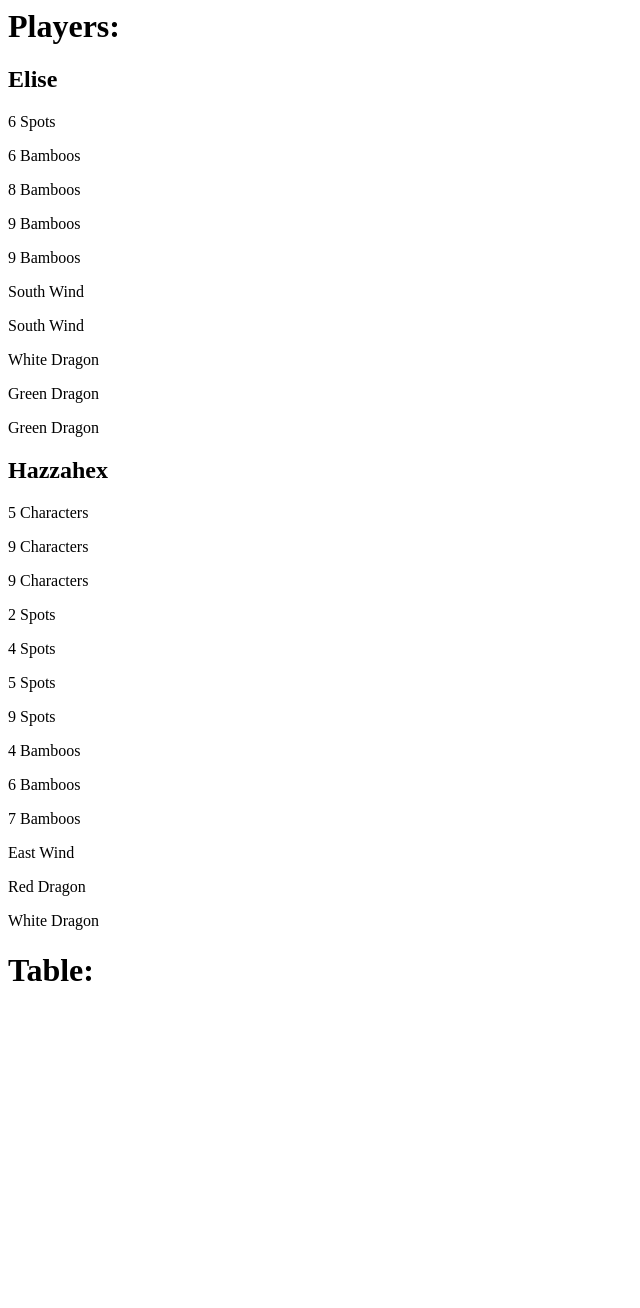
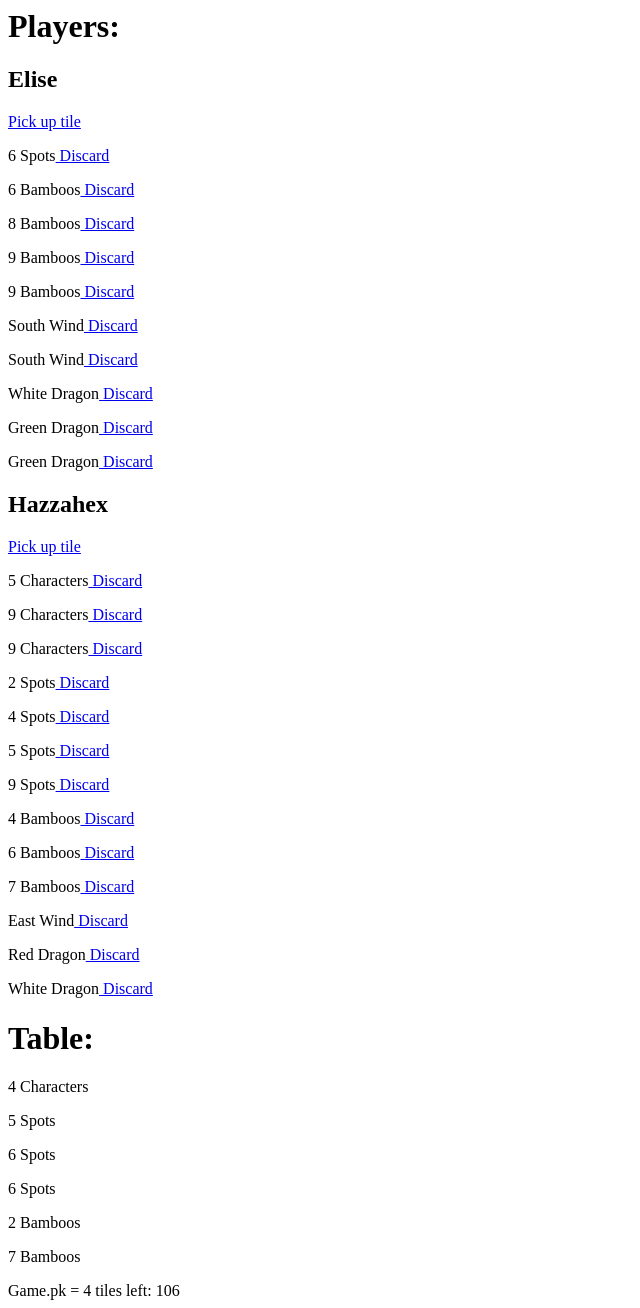
Before and after one commit to hazzahex/mahjong_game, a Django app: page /game in a window 1280 px wide. Shown: the whole page, without its empty margins (0-640 px from the left). Before the commit the page ends 981 px from the top, so only its background shows below. Run offline with Django 3.2, Linux system fonts and the light colour scheme; data comes from the database, SQL or seed files in the repository; both versions use the stored data as it was after the commit.

Commit message:
Pick up tile and discard tile functions working

```diff
--- a/mahjong_game/engine/templates/engine/game.html
+++ b/mahjong_game/engine/templates/engine/game.html
@@ -1,12 +1,15 @@
 <h1>Players:</h1>
 {% for player in players %}
-    <h2>{{ player.nickname }}</h2>
+<!--{{player.hand}}-->
+    <h2>{{ player.nickname }}</h2><a href="{% url 'pick_tile' %}?game={{ game.pk|urlencode }}&player={{ player.pk|urlencode }}"> Pick up tile</a>
     {% for tile in player.hand %}
-        <p>{{ tile.value }} {{ tile.suit }}</p>
+        <p>{{ tile.value }} {{ tile.suit }}<a href="{% url 'discard_tile' %}?game={{ game.pk|urlencode }}&player={{ player.pk|urlencode }}&tile={{ tile.pk|urlencode }}"> Discard</a></p>
     {% endfor %}
+
 {% endfor %}
 <h1>Table:</h1>
 {% for tile in game.face_up %}
     <p>{{ tile.value }} {{ tile.suit }}</p>
 {% endfor %}
-{{ hands }}
+Game.pk = {{ game.id }}
+tiles left: {{ game.face_down|length }}
--- a/mahjong_game/engine/urls.py
+++ b/mahjong_game/engine/urls.py
@@ -5,4 +5,6 @@ from . import views
 urlpatterns = [
     path('', views.welcome, name='welcome'),
     path('game', views.game, name='game'),
+    path('game/pick/', views.pick_tile, name='pick_tile'),
+    path('game/discard/', views.discard_tile, name='discard_tile'),
 ]
--- a/mahjong_game/engine/views.py
+++ b/mahjong_game/engine/views.py
@@ -1,6 +1,6 @@
-from django.shortcuts import render
+from django.shortcuts import render, redirect
 from . import utils
-from .models import Player, Tile
+from .models import Player, Tile, Game
 
 
 # Create your views here.
@@ -16,6 +16,7 @@ def welcome(request):
 def game(request):
     player = Player.objects.first()
     this_game = player.current_game.pk
+    this_game_obj = player.current_game
     players = utils.get_players_in_game(this_game)
     for player in players:
         player_tiles = []
@@ -25,8 +26,29 @@ def game(request):
             player_tiles.append(Tile.objects.get(pk=tile))
         player.hand = player_tiles
 
+    face_up_objs = []
+    for tile in player.current_game.face_up:
+        face_up_objs.append(Tile.objects.get(pk=tile))
+
+    this_game_obj.face_up = face_up_objs
+
     context = {
         'players': players,
-        'game': game
+        'game': this_game_obj
     }
     return render(request, 'engine/game.html', context=context)
+
+
+def pick_tile(request):
+    player_pk = request.GET.get('player')
+    game_pk = request.GET.get('game')
+    utils.pick_up_tile(Game.objects.get(pk=game_pk), Player.objects.get(pk=player_pk))
+    return redirect('game')
+
+
+def discard_tile(request):
+    game_pk = request.GET.get('game')
+    player_pk = request.GET.get('player')
+    tile_pk = request.GET.get('tile')
+    utils.discard_tile(Game.objects.get(pk=game_pk), Player.objects.get(pk=player_pk), int(tile_pk))
+    return redirect('game')
```
Also changed, not shown: mahjong_game/db.sqlite3.
